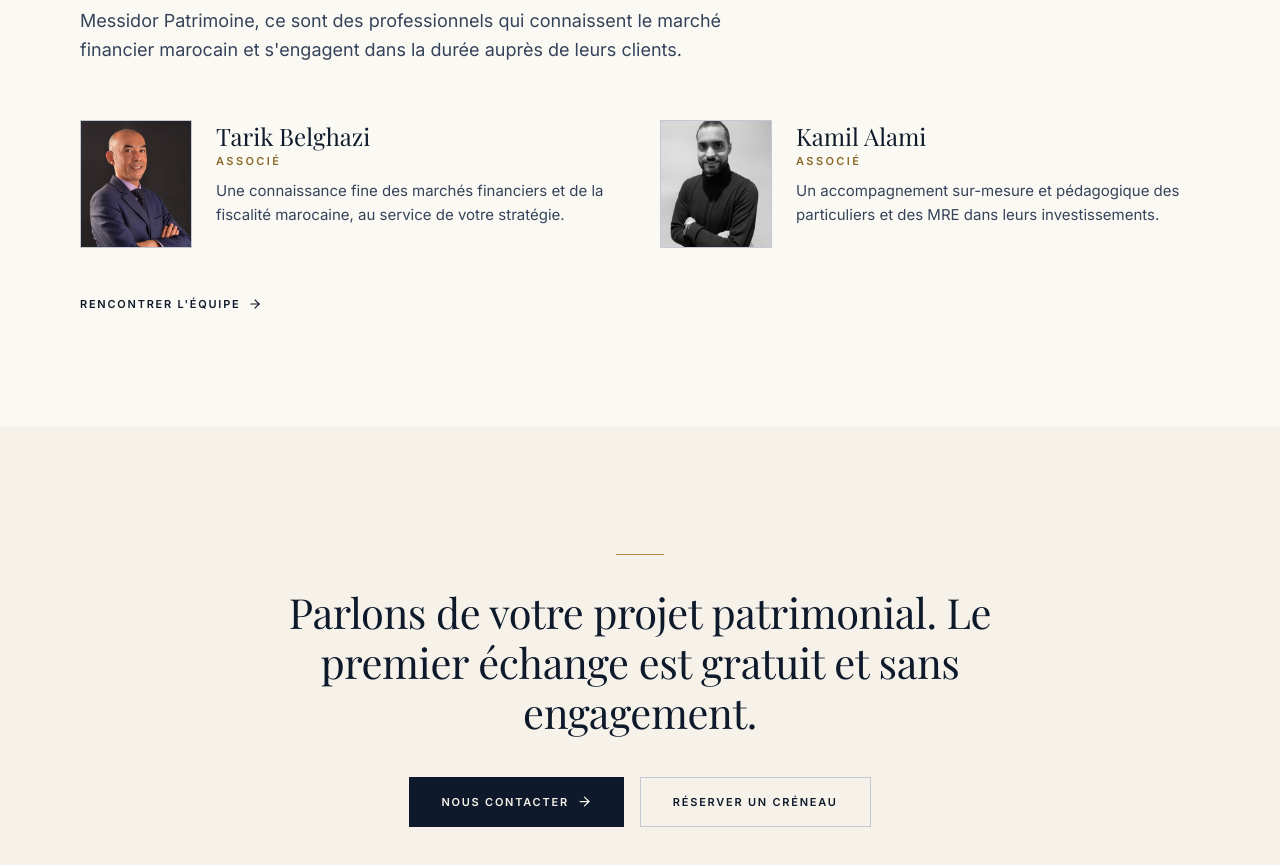
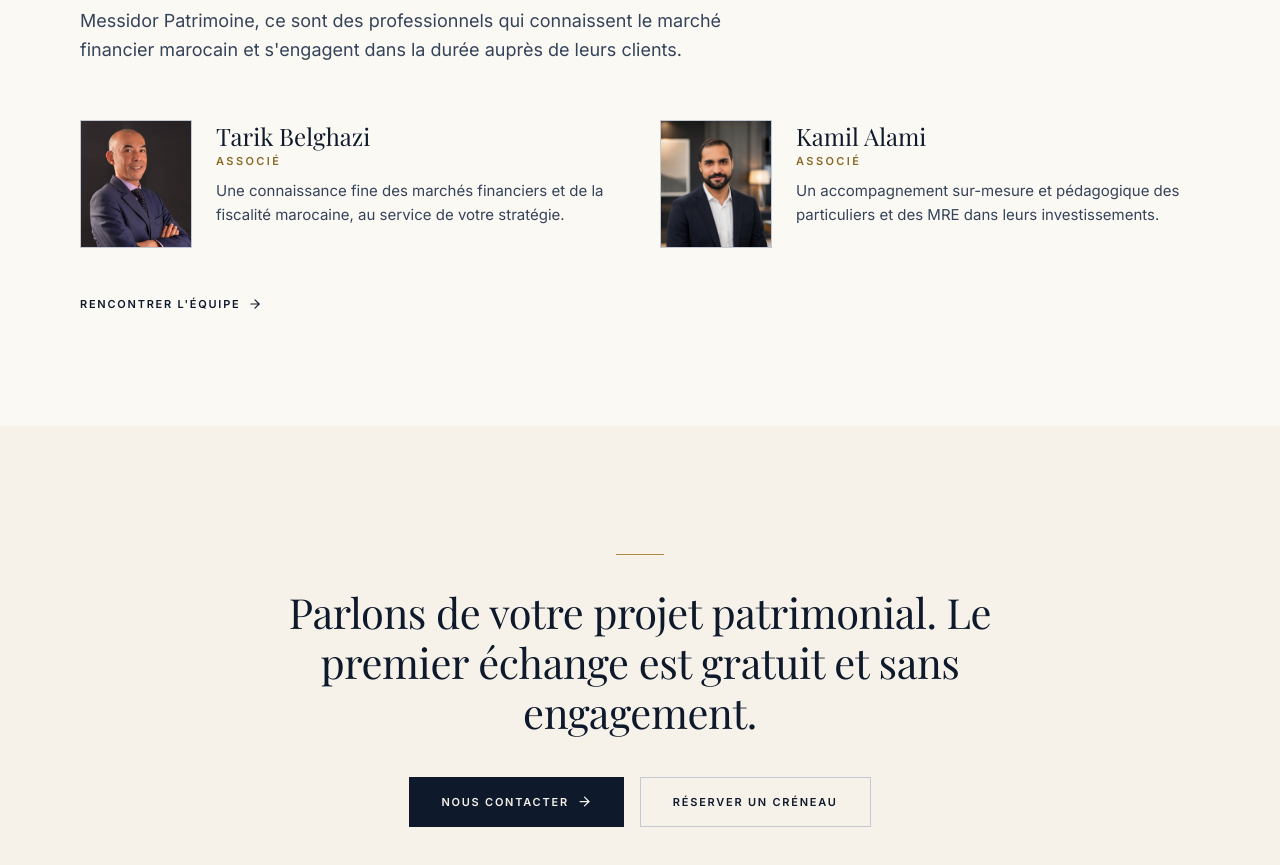
Before and after one commit to kamkam32/messidor, a Next.js app: page / in a window 1280 px wide. Shown: the part 2820-3685 px from the top of the page. Built offline with nearby package versions, Linux system fonts and the light colour scheme; no server answers; the database is empty.

Commit message:
feat: nouvelle photo pro de Kamil (portrait banque privee) sur home + /equipe
Co-Authored-By: Claude Opus 4.8 (1M context) <noreply@anthropic.com>

```diff
--- a/src/app/equipe/page.tsx
+++ b/src/app/equipe/page.tsx
@@ -25,7 +25,7 @@ const TEAM = [
   {
     name: "Kamil Alami",
     role: "Associé",
-    photo: "/images/kamil.jpg",
+    photo: "/images/kamil-portrait.png",
     bio: "Associé de Messidor Patrimoine, Kamil conseille particuliers et MRE sur la sélection de fonds OPCVM/OPCI et l'optimisation de leur allocation, avec une approche sur-mesure et pédagogique.",
   },
 ];
--- a/src/app/page.tsx
+++ b/src/app/page.tsx
@@ -60,7 +60,7 @@ const FOUNDERS = [
   {
     name: "Kamil Alami",
     role: "Associé",
-    photo: "/images/kamil.jpg",
+    photo: "/images/kamil-portrait.png",
     text: "Un accompagnement sur-mesure et pédagogique des particuliers et des MRE dans leurs investissements.",
   },
 ];
```
Also changed, not shown: public/images/kamil-portrait.png (added).
